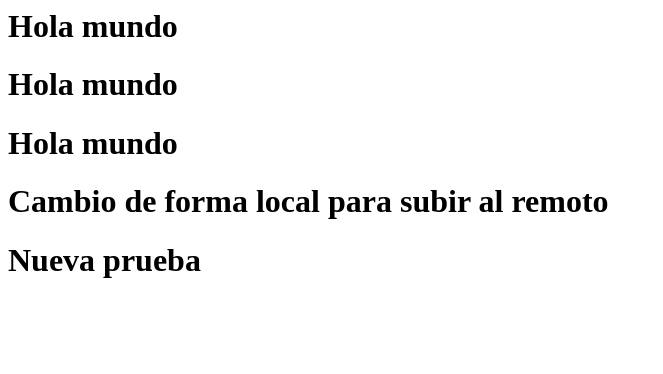
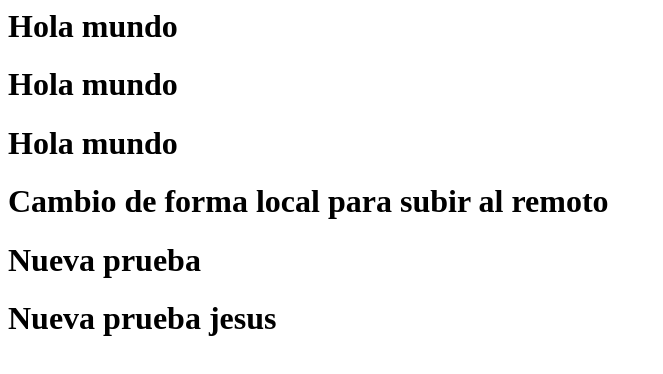
Before and after one commit to JesusCarvajal017/pruebaGit, a plain HTML site: page index.html in a window 1280 px wide. Shown: the whole page, without its empty margins (0-663 px from the left). Drawn offline with Linux system fonts and the light colour scheme.

Commit message:
cambio jesus prueba

```diff
--- a/index.html
+++ b/index.html
@@ -10,6 +10,7 @@
 		<h1>Cambio de forma local para subir al 		remoto </h1>
 
 		<h1> Nueva prueba</h1>
+		<h1> Nueva prueba jesus</h1>
 
 	</body>
 </html>
```
